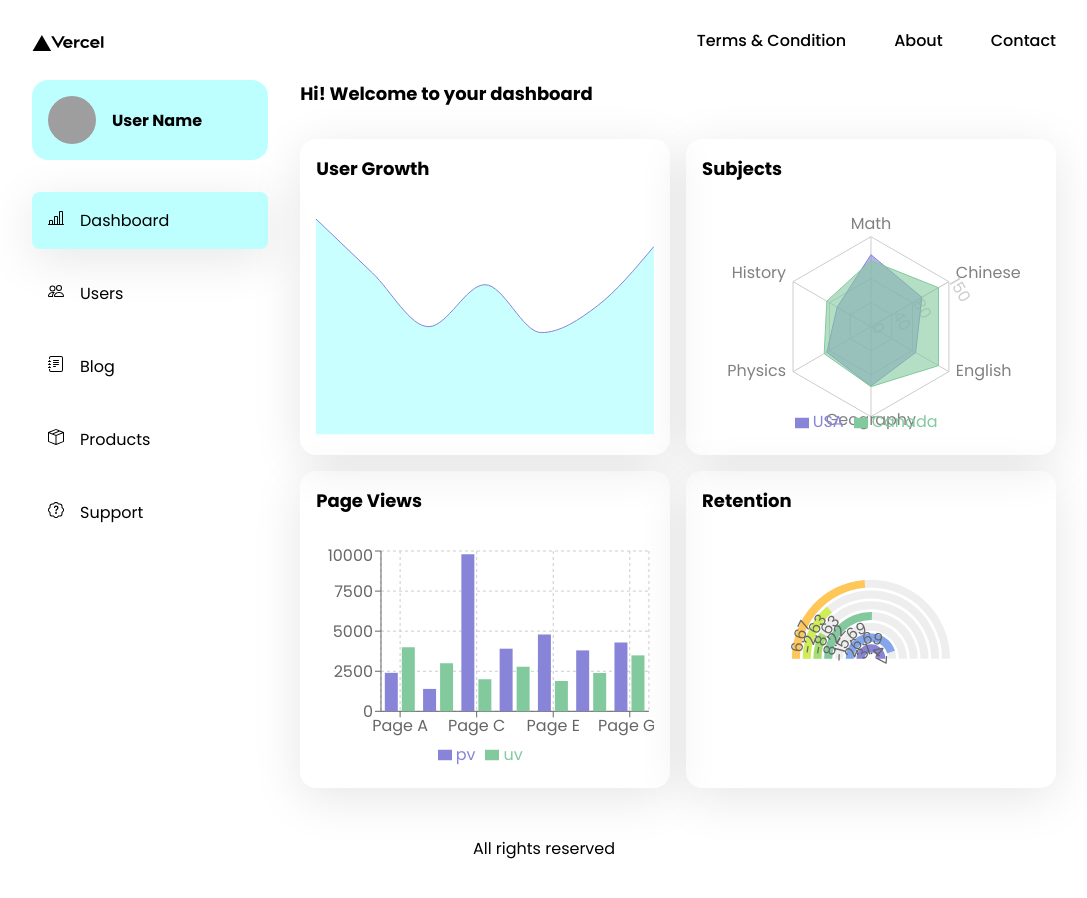
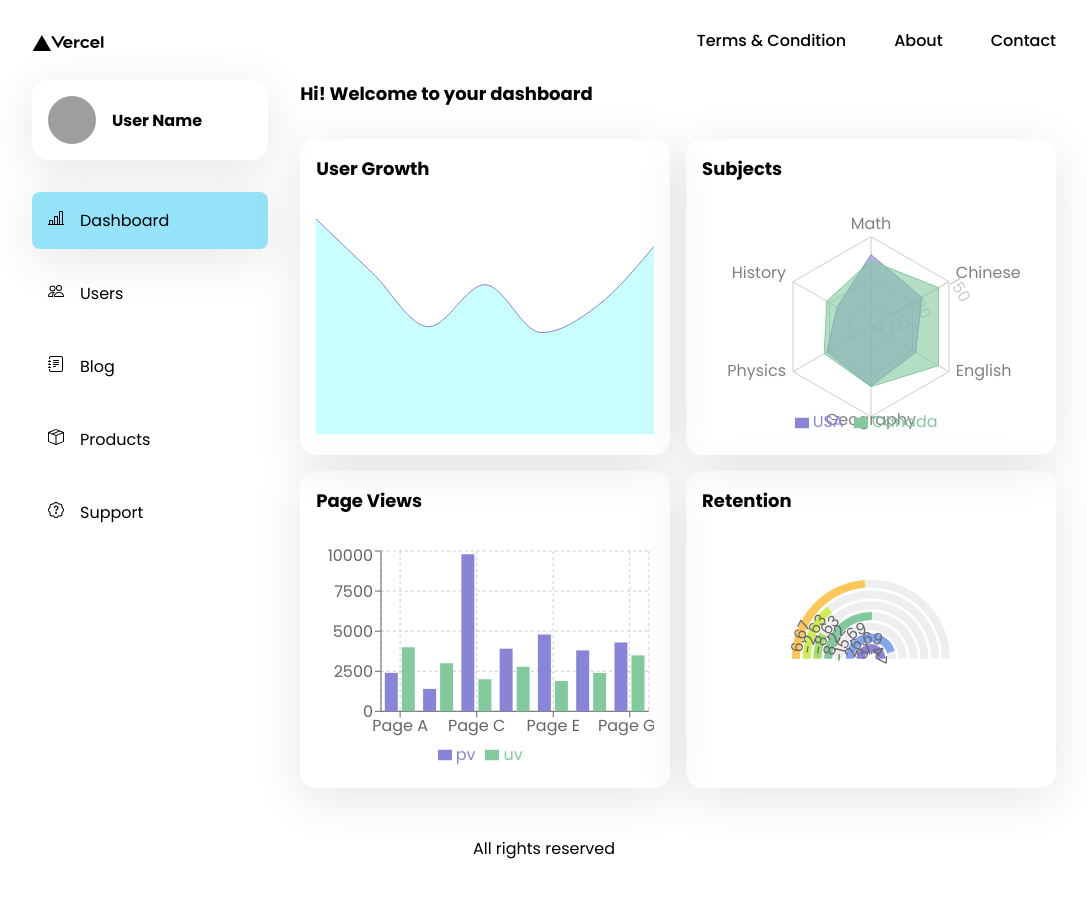
Before and after one commit to aronnoahsan/dashboard, a Next.js app: page / in a window 1280 px wide. Shown: the top 898 px of the page, without its empty margins (96-1183 px from the left). Built offline with nearby package versions, Linux system fonts and the light colour scheme; grey boxes are pictures that could not be loaded.

Commit message:
design updated

```diff
--- a/app/globals.css
+++ b/app/globals.css
@@ -2,6 +2,7 @@
   --font-mono: ui-monospace, Poppins, Menlo, Monaco, "Poppins" "Cascadia Mono",
     "Segoe UI Mono", "Roboto Mono", "Oxygen Mono", "Ubuntu Monospace",
     "Source Code Pro", "Fira Mono", "Droid Sans Mono", "Courier New", monospace;
+  --primary-color: rgb(148, 227, 249);
 
   --primary-shadow: rgba(0, 0, 0, 0.2) 0px 18px 50px -10px;
   --secondary-shadow: rgba(0, 0, 0, 0.1) 0px 10px 50px;
--- a/components/sidebar.module.css
+++ b/components/sidebar.module.css
@@ -21,7 +21,7 @@
 
 .active__item,
 .list__item:hover {
-  background-color: rgb(189, 255, 255);
+  background-color: var(--primary-color);
   border-radius: 0.5rem;
   width: 100%;
   box-shadow: var(--secondary-shadow);
@@ -33,7 +33,7 @@
   gap: 1rem;
   align-items: center;
   padding: 1rem 0;
-  background-color: rgb(189, 255, 255);
+  box-shadow: var(--secondary-shadow);
   border-radius: 1rem;
 }
 
```
